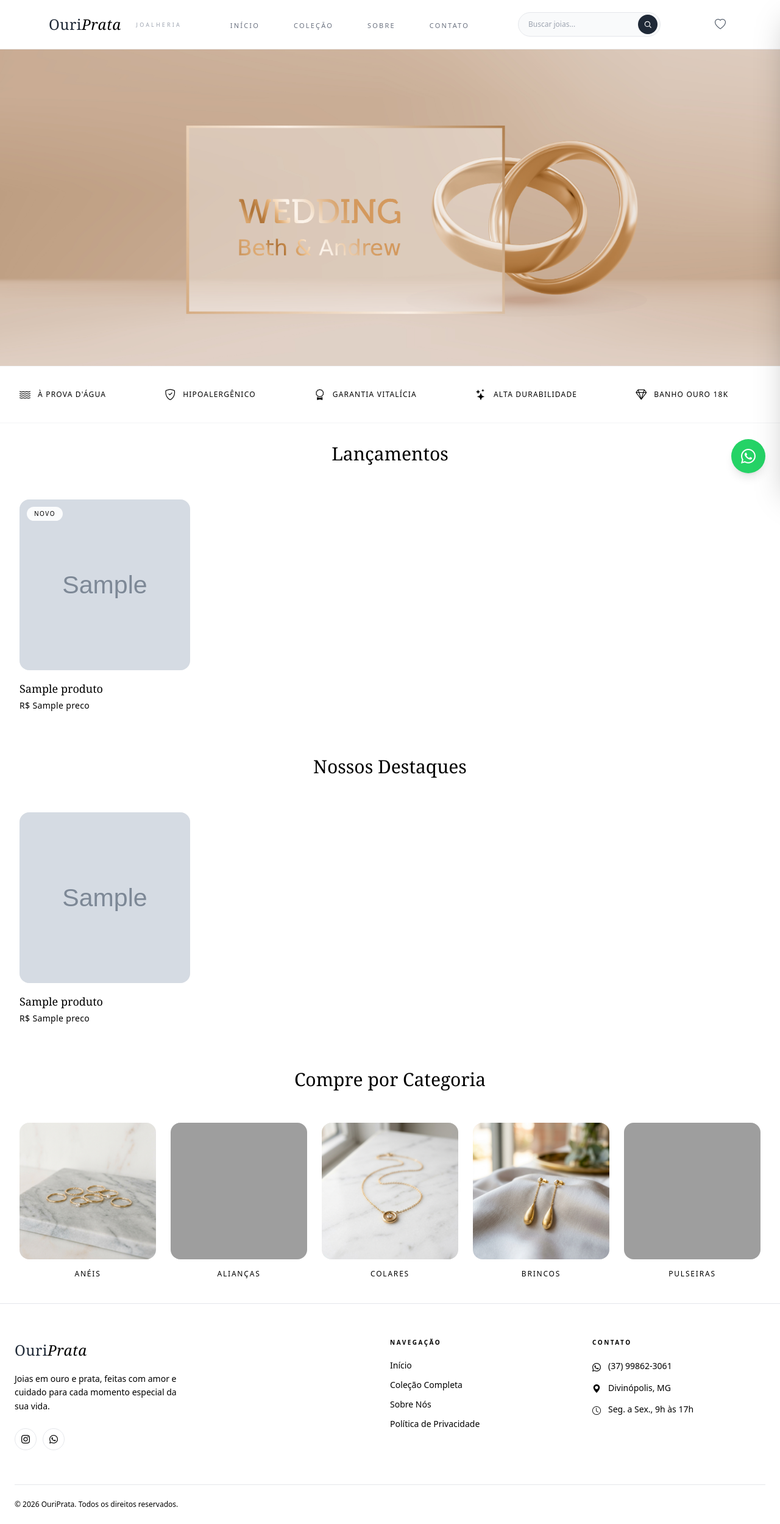
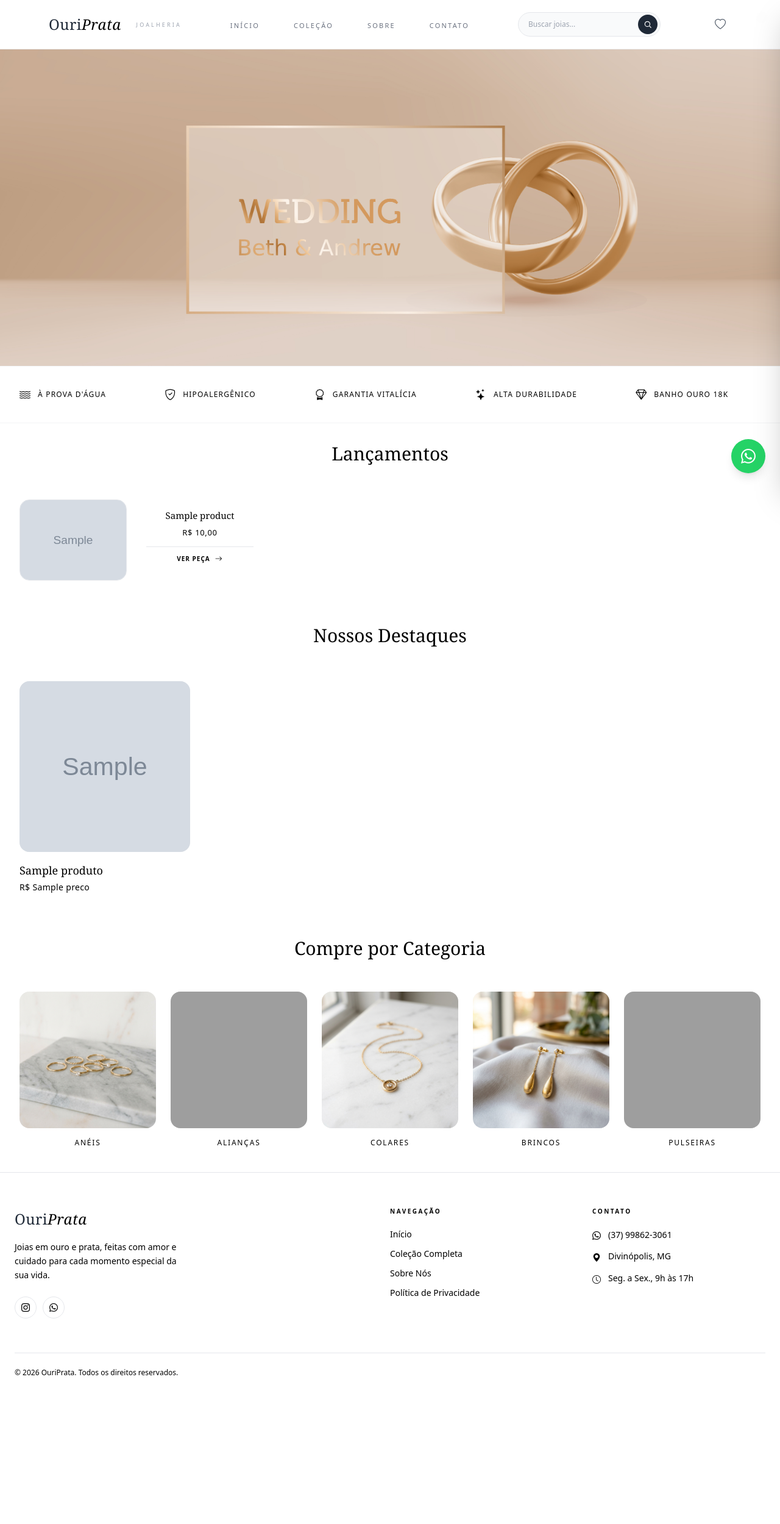
Before and after one commit to 23Edu4rd0/OuriPrata, a Django app: template catalogo/templates/landing_page/home.html in a window 1280 px wide. Shown: the whole page at 61% size. After the commit the page ends 2255 px from the top, so only its background shows below. Run offline with Django 5.2, Linux system fonts and the light colour scheme; tables that the repository leaves empty hold one stand-in row (values such as "Sample post"); the template is opened without the code that fills it: values that come from a table or form of the project are taken from there, most other values are stand-ins (such as "Sample title", 1, 10 or a date in 2020); grey boxes marked "Sample" are stand-in pictures; some libraries are stand-ins or nearby versions; grey boxes are pictures that could not be loaded.

Commit message:
fix: use shared product_card partial for new arrivals section
Fixes the "lançamentos não aparece" bug tracked in TODO.md — the section
now reuses new_arrivals from the home view and the same product_card
partial as the rest of the site, so it also gets the wishlist/quick view/
badge treatment for free.

Co-Authored-By: Claude Sonnet 5 <noreply@anthropic.com>

```diff
--- a/catalogo/templates/landing_page/partials/_new_products.html
+++ b/catalogo/templates/landing_page/partials/_new_products.html
@@ -8,26 +8,9 @@
       <span class="block w-12 h-px bg-gold-400 mx-auto mt-4"></span>
     </div>
 
-    <div class="grid grid-cols-2 lg:grid-cols-4 gap-4 sm:gap-6 lg:gap-8">
-      {% for produto in lancamentos %}
-      <div class="group">
-        <a href="{% url 'product_detail' produto.slug %}" class="block">
-          <div class="relative aspect-square overflow-hidden rounded-2xl bg-stone-100 mb-4">
-            {% if produto.imagem %}
-            <img src="{{ produto.imagem.url }}" alt="{{ produto.nome }}"
-              class="w-full h-full object-cover transition-transform duration-500 ease-out group-hover:scale-105">
-            {% else %}
-            <div class="w-full h-full flex items-center justify-center text-ink/30 text-sm">Sem foto</div>
-            {% endif %}
-
-            <span class="absolute top-3 left-3 bg-white/90 backdrop-blur-sm text-[10px] tracking-[0.15em] uppercase text-gold-500 font-medium px-3 py-1 rounded-full">
-              Novo
-            </span>
-          </div>
-          <h3 class="font-serif text-base sm:text-lg text-ink mb-1">{{ produto.nome }}</h3>
-          <p class="text-sm text-gold-500 tracking-wide">R$ {{ produto.preco }}</p>
-        </a>
-      </div>
+    <div class="grid grid-cols-2 sm:grid-cols-3 md:grid-cols-4 lg:grid-cols-5 xl:grid-cols-6 gap-4 sm:gap-6 lg:gap-8">
+      {% for product in new_arrivals %}
+        {% include 'landing_page/partials/product_card.html' with product=product %}
       {% empty %}
       <p class="col-span-full text-center text-ink/50">Nenhum lançamento no momento.</p>
       {% endfor %}
```
